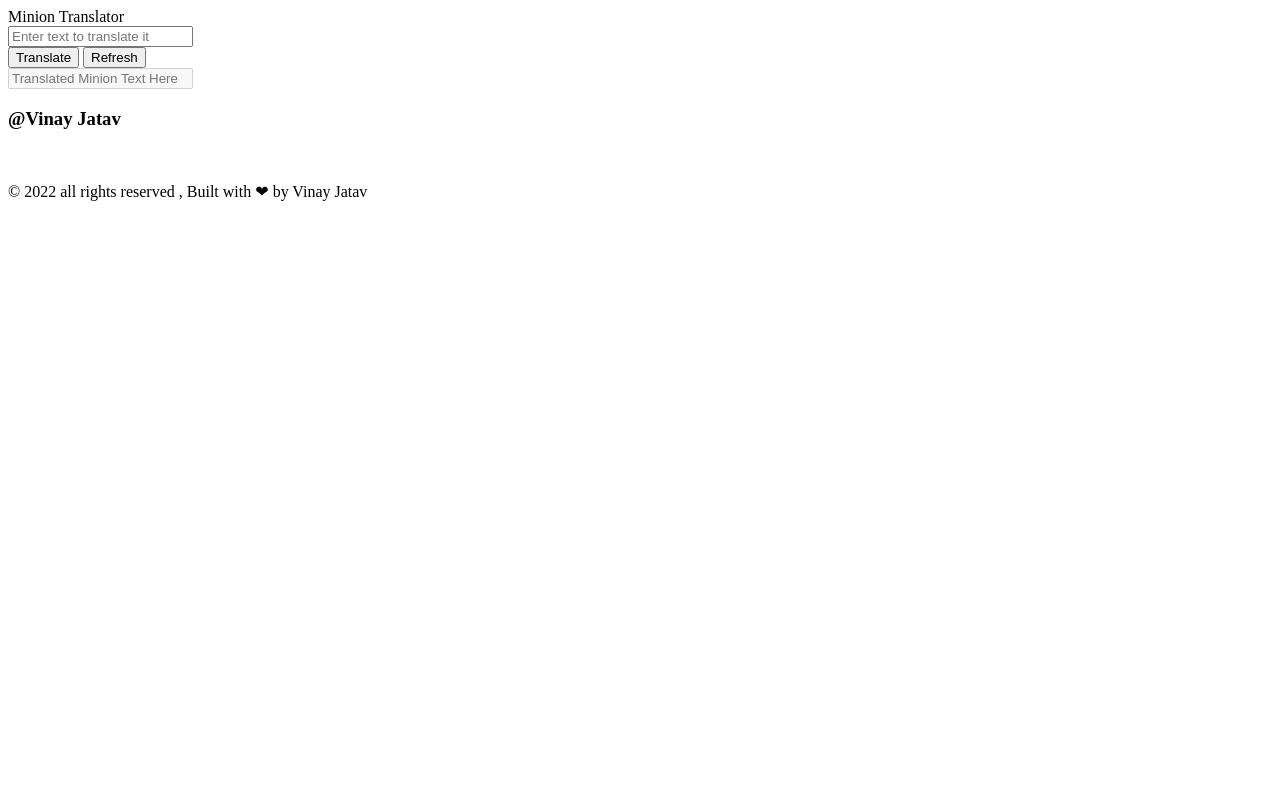
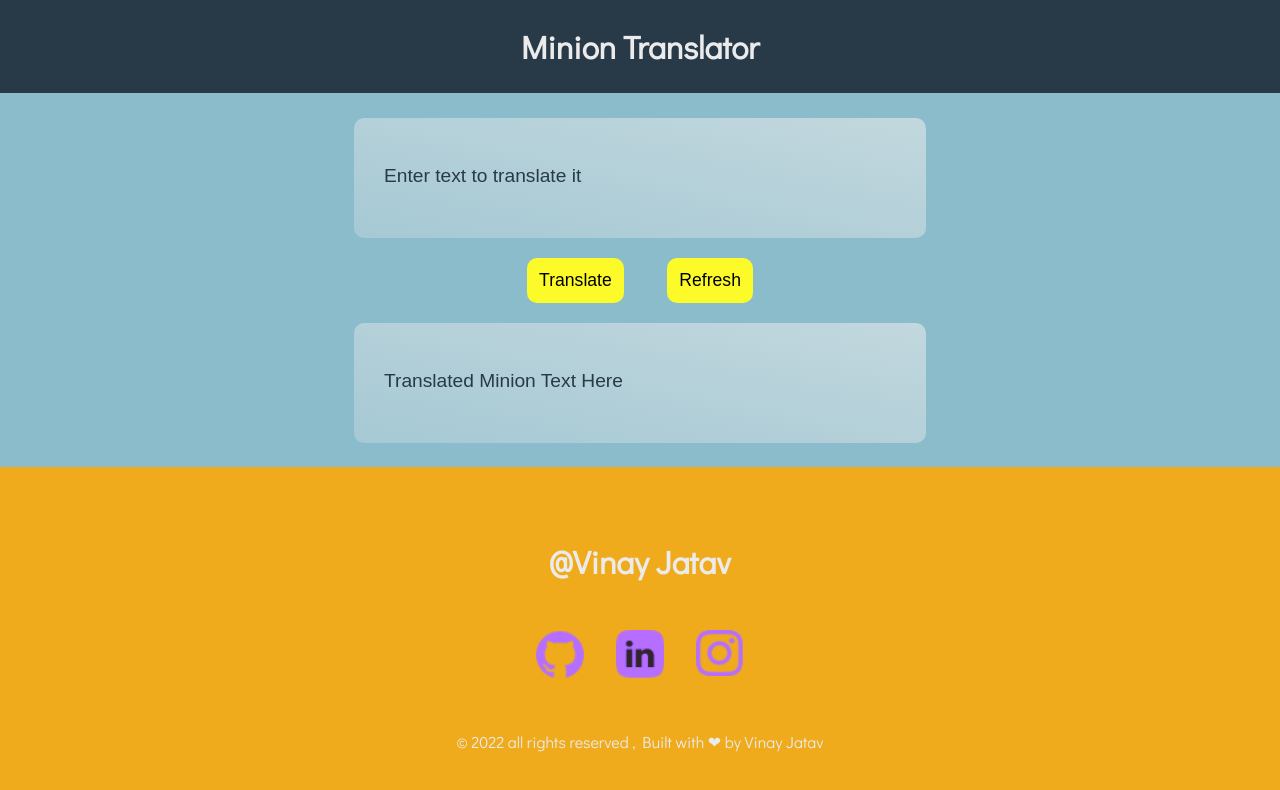
Before and after one commit to VinayJv/Minion-translation-app, a plain HTML site: page index.html in a window 1280 px wide. Drawn offline with Linux system fonts and the light colour scheme; a web font is replaced by a local one.

Commit message:
Update index.html

```diff
--- a/index.html
+++ b/index.html
@@ -6,7 +6,7 @@
     <meta http-equiv="X-UA-Compatible" content="IE=edge">
     <meta name="viewport" content="width=device-width, initial-scale=1.0">
     <title>Minion Translator</title>
-    <link rel="stylesheet" href="/Minion Translator/style.css">
+    <link rel="stylesheet" href="/style.css">
     <link rel="stylesheet" href="https://cdnjs.cloudflare.com/ajax/libs/font-awesome/6.0.0/css/all.min.css">
 </head>
 
@@ -23,16 +23,16 @@
     <footer>
         <h3>@Vinay Jatav</h3>
             <div class="socialhandles">
-                <a href="https://github.com/VinayJv" target="_blank"><img src="/Minion Translator/github.png" alt=""></img></a>
-                <a href="https://www.linkedin.com/in/vinay-jatav-1a3795247/" target="_blank"><img src="/Minion Translator/linkedin.png" alt=""></img></a>
-                <a href="https://www.instagram.com/vinay_jatav_/" target="_blank"><img src="/Minion Translator/instagram.png" alt=""><a href="https://www.instagram.com/vinay_jatav_/" target="_blank"></img></a>
+                <a href="https://github.com/VinayJv" target="_blank"><img src="/github.png" alt=""></img></a>
+                <a href="https://www.linkedin.com/in/vinay-jatav-1a3795247/" target="_blank"><img src="/linkedin.png" alt=""></img></a>
+                <a href="https://www.instagram.com/vinay_jatav_/" target="_blank"><img src="/instagram.png" alt=""><a href="https://www.instagram.com/vinay_jatav_/" target="_blank"></img></a>
         </div>
         <div class="copyright">
             <p>© 2022 all rights reserved , Built with ❤ by Vinay Jatav</p>
         </div>
 
     </footer>
-    <script src="/Minion Translator/index.js"></script>
+    <script src="/index.js"></script>
 </body>
 
 </html>
```
